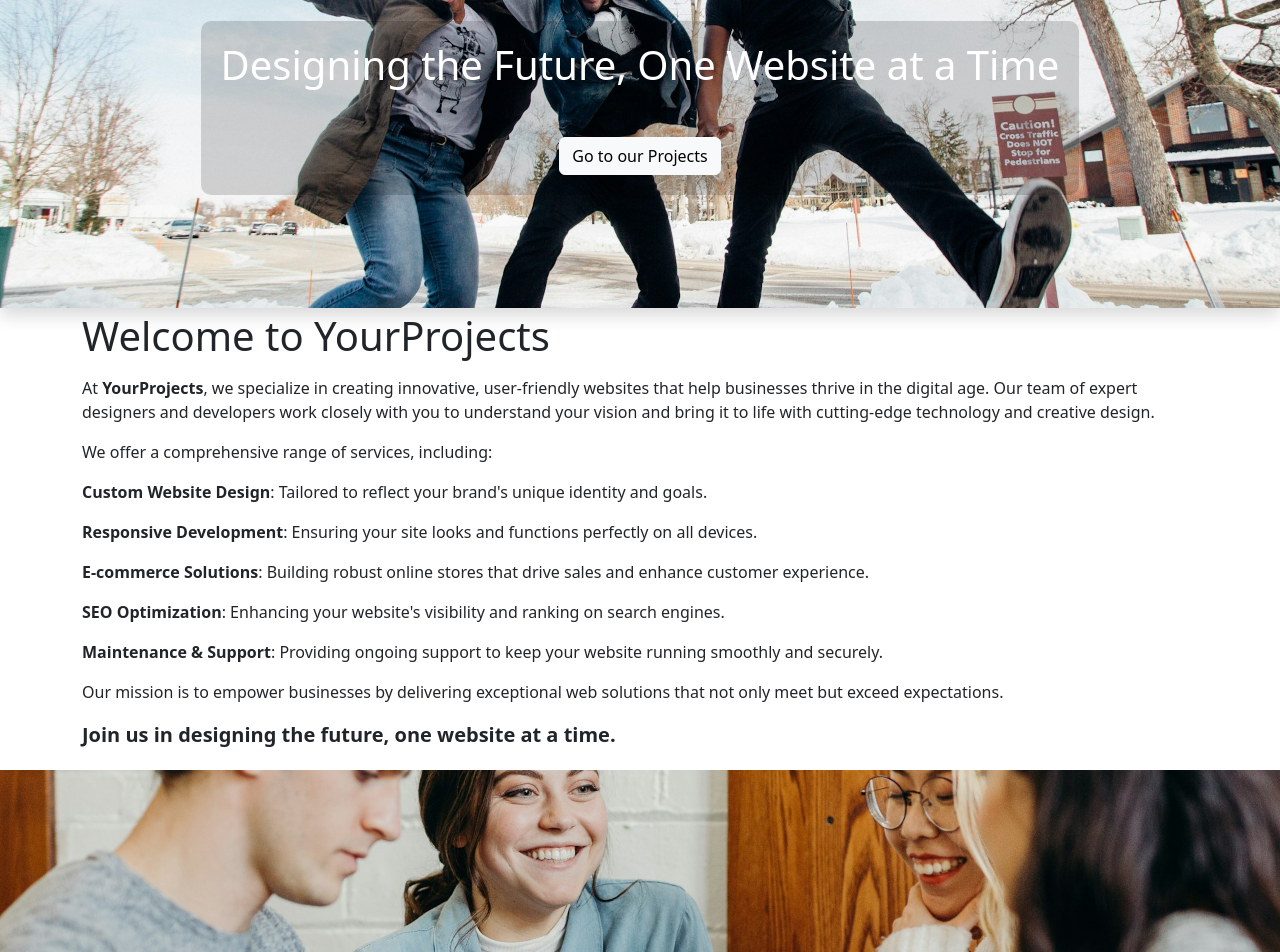
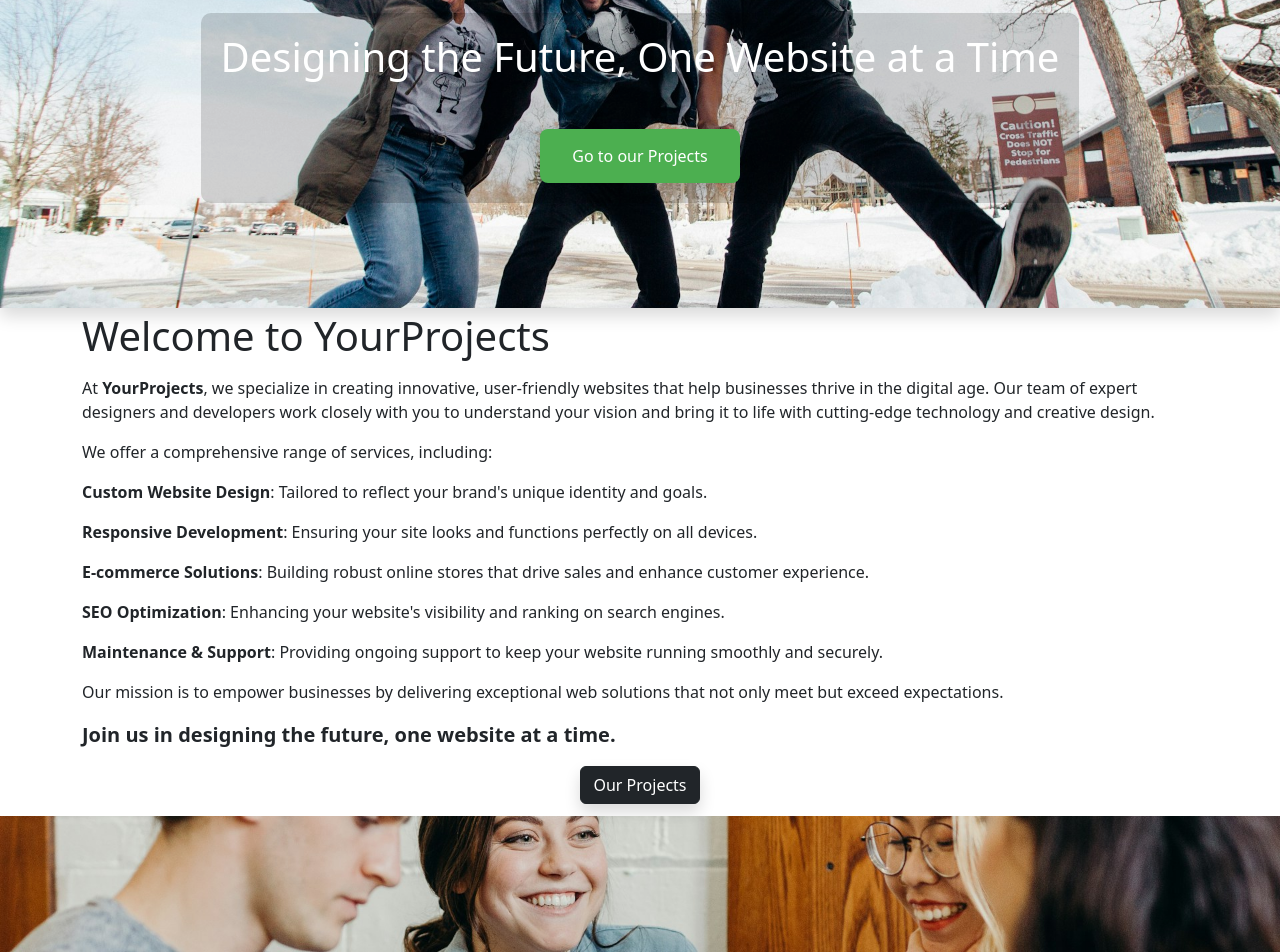
Before and after one commit to gianlucafalaschi/myprojects-frontoffice, a Vue app: page / in a window 1280 px wide. Shown: the part 160-1112 px from the top of the page. Built offline with nearby package versions, Linux system fonts and the light colour scheme.

Commit message:
add: button to projects page

```diff
--- a/src/pages/AppHome.vue
+++ b/src/pages/AppHome.vue
@@ -1,7 +1,7 @@
 <script>
 export default {
-    name: 'AppHome',
-    data() {
+  name: 'AppHome',
+  data() {
     return {
 
     }
@@ -13,29 +13,38 @@ export default {
   <section class="ms-hero d-flex justify-content-center align-items-center shadow">
     <div class="ms-inside-hero text-white text-center">
       <h1 class="mb-5">Designing the Future, One Website at a Time</h1>
-      <router-link class="btn btn-light shadow" :to="{name: 'projects'}">Go to our Projects </router-link>
+      <router-link class="btn btn-light ms-button-hover shadow" :to="{ name: 'projects' }">Go to our Projects</router-link>
     </div>
   </section>
 
   <section>
     <div class="container py-1">
       <h1 class="mb-3">Welcome to YourProjects</h1>
-      <p>At <strong>YourProjects</strong>, we specialize in creating innovative, user-friendly websites that help businesses thrive in the digital age. Our team of expert designers and developers work closely with you to understand your vision and bring it to life with cutting-edge technology and creative design.</p>
+      <p>At <strong>YourProjects</strong>, we specialize in creating innovative, user-friendly websites that help
+        businesses thrive in the digital age. Our team of expert designers and developers work closely with you to
+        understand your vision and bring it to life with cutting-edge technology and creative design.</p>
 
       <p>We offer a comprehensive range of services, including:</p>
 
       <p><strong>Custom Website Design</strong>: Tailored to reflect your brand's unique identity and goals.</p>
       <p><strong>Responsive Development</strong>: Ensuring your site looks and functions perfectly on all devices.</p>
-      <p><strong>E-commerce Solutions</strong>: Building robust online stores that drive sales and enhance customer experience.</p>
+      <p><strong>E-commerce Solutions</strong>: Building robust online stores that drive sales and enhance customer
+        experience.</p>
       <p><strong>SEO Optimization</strong>: Enhancing your website's visibility and ranking on search engines.</p>
-      <p><strong>Maintenance & Support</strong>: Providing ongoing support to keep your website running smoothly and securely.</p>
-      <p>Our mission is to empower businesses by delivering exceptional web solutions that not only meet but exceed expectations.</p>
+      <p><strong>Maintenance & Support</strong>: Providing ongoing support to keep your website running smoothly and
+        securely.</p>
+      <p>Our mission is to empower businesses by delivering exceptional web solutions that not only meet but exceed
+        expectations.</p>
       <p class="fs-5"><strong>Join us in designing the future, one website at a time.</strong></p>
+      <div class="d-flex justify-content-center">
+        <router-link class="btn btn-dark shadow" :to="{ name: 'projects' }">Our Projects</router-link>
+      </div>
     </div>
 
-    <div class="ms-home-photo-box">
+    <div class="ms-home-photo-box mt-2">
     </div>
   </section>
+
 
 </template>
 
@@ -65,5 +74,4 @@ export default {
   background-size: cover;
   background-repeat: no-repeat;
 }
-
 </style>
--- a/src/style/generic.scss
+++ b/src/style/generic.scss
@@ -13,3 +13,22 @@
     min-height: 100vh;
     padding-top: 12px;
  }
+
+ /* BUTTON  */
+ .ms-button-hover {
+
+    background-color: #4CAF50; /* Colore di sfondo */
+    border: none; /* Nessun bordo */
+    color: white; /* Colore del testo */
+    padding: 15px 32px; /* Spaziatura interna */
+    text-align: center; /* Allineamento del testo */
+    text-decoration: none; /* Nessuna decorazione del testo */
+    display: inline-block; /* Visualizzazione inline-block */
+    font-size: 16px; /* Dimensione del testo */
+    transition: transform 0.3s ease; /* Transizione per l'ingrandimento */
+    border-radius: 8px; /* Angoli arrotondati */
+  }
+
+ .ms-button-hover:hover {
+    transform: scale(1.1);
+ }
```
